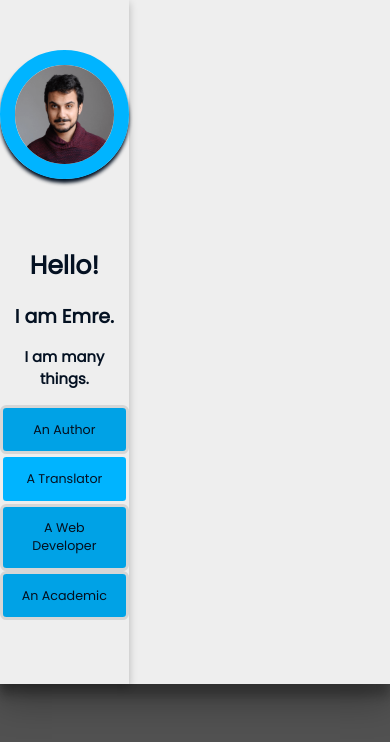
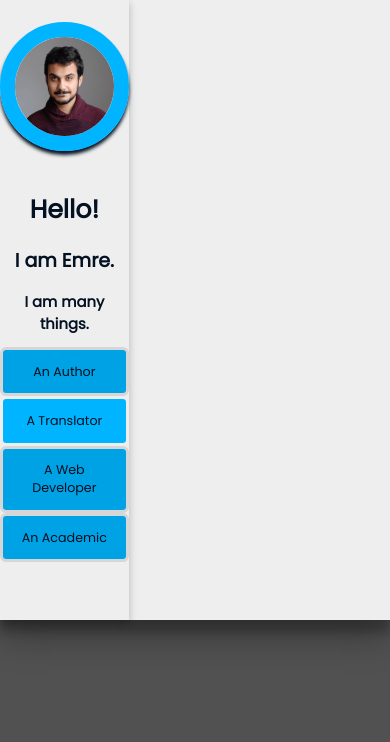
Before and after one commit to emrergin/personalpage, a Vue app: page / in a window 390 px wide. Shown: the top 742 px of the page. Built offline with nearby package versions, Linux system fonts and the light colour scheme.

Commit message:
better size handling

```diff
--- a/src/App.vue
+++ b/src/App.vue
@@ -25,8 +25,8 @@ let icons={
 			};
 
 onMounted(() => {
-  let appHeight=document.getElementById(`app`).offsetHeight+2.2*document.getElementById(`textIlkSatir`).offsetHeight;
-  document.getElementById(`app`).style.height=`${appHeight}px`;
+  // let appHeight=document.getElementById(`app`).offsetHeight+2.2*document.getElementById(`textIlkSatir`).offsetHeight;
+  // document.getElementById(`app`).style.height=`${appHeight}px`;
   setTimeout(() =>zaman1.value=true, 1000);
   setTimeout(() =>zaman2.value=true, 2500);
   idleTimer = setInterval(() =>{
@@ -43,8 +43,6 @@ onMounted(() => {
   if (window.innerWidth < 1000) {
     let metin=document.getElementById(`welcomeText`);
     document.getElementById(`photoFrame`).after(metin);
-    // let appHeight=document.getElementById(`app`).offsetHeight+2.2*document.getElementById(`textIlkSatir`).offsetHeight;
-    // document.getElementById(`app`).style.height=`${appHeight}px`;
   }
   if (navigator.language===`tr-TR`){
     isTurkish.value=true;
@@ -52,6 +50,8 @@ onMounted(() => {
 })
 
 function textPlacer(){
+  // let appHeight=document.getElementById(`app`).offsetHeight+2.2*document.getElementById(`textIlkSatir`).offsetHeight;
+  // document.getElementById(`app`).style.height=`${appHeight}px`;
   if (window.innerWidth < 1000) {
     let metin=document.getElementById(`welcomeText`);
     document.getElementById(`photoFrame`).after(metin);
@@ -216,11 +216,15 @@ body{
   transition: opacity 0.5s ease-in;
 }
 
+#welcomeText{
+  height: 12em;
+}
+
 #mainContent{
   position: relative;
   display:flex;
   flex-direction: column;
-  justify-content: center;
+  justify-content: space-evenly;
   align-items: center;
 }
 
@@ -444,9 +448,9 @@ svg,path{
   }
 
   #mediaLinks{
-    margin-top:auto;
+    /* margin-top:auto; */
     width:100%;
-    justify-self:flex-end;
+    align-self:flex-end;
   }
 
   .d1,.d2,.d3,.d4{
@@ -466,7 +470,7 @@ svg,path{
     height: calc(33vw - 30px);
     width: calc(33vw - 30px);
     position: static;
-    margin: auto;
+    margin: 0px auto;
     z-index: 10;
     box-shadow: 0px min(1vw,5px) min(1vw,5px);
   }
```
